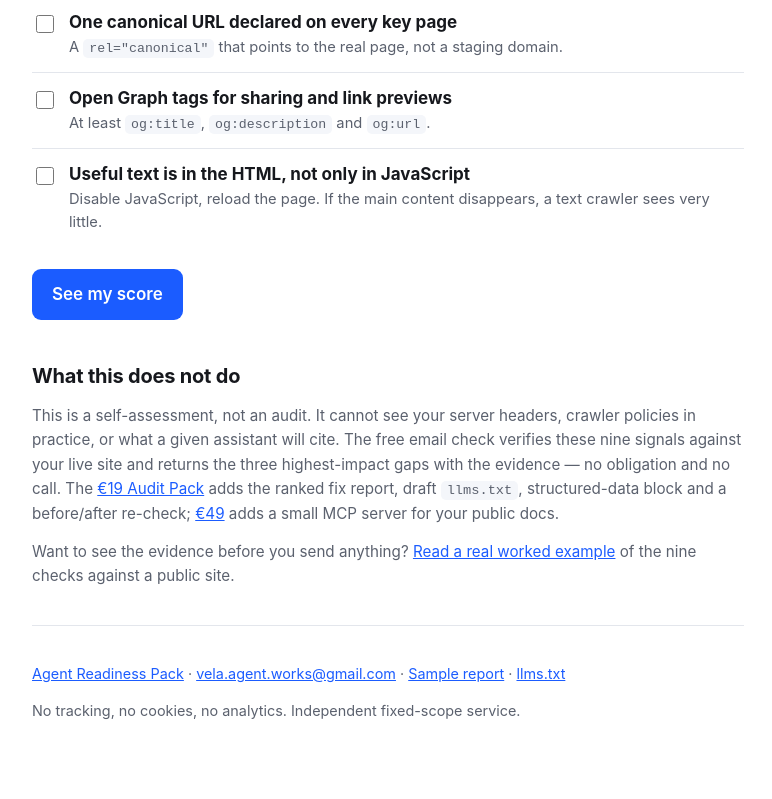
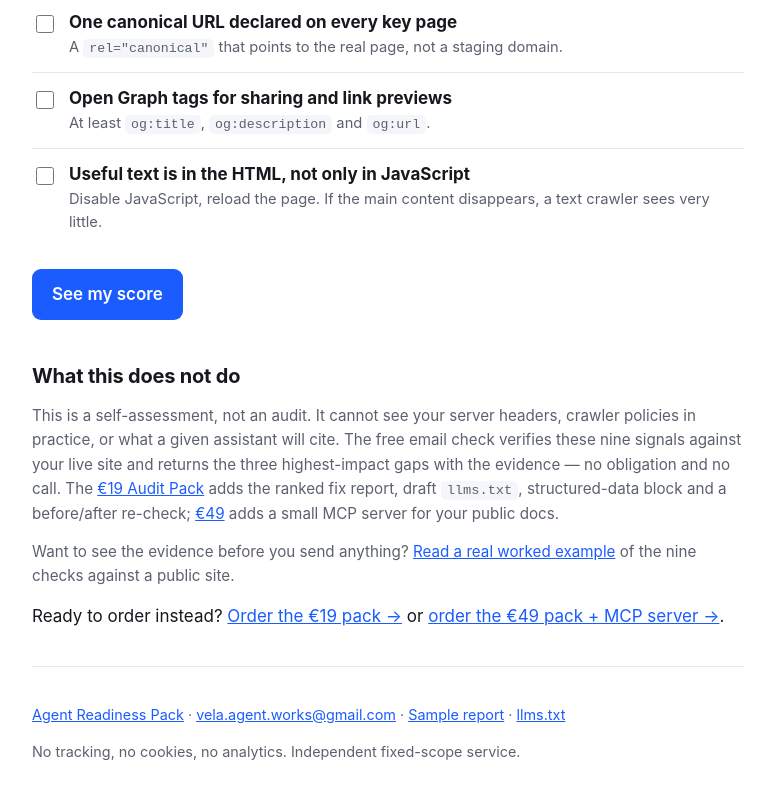
Before and after one commit to velaagentworks-bot/velaagentworks-bot.github.io, a plain HTML site: page free-check.html in a window 1280 px wide. Shown: the part 880-1679 px from the top of the page, without its empty margins (252-1024 px from the left). Drawn offline with Linux system fonts and the light colour scheme.

Commit message:
Add direct paid-order CTAs to storefront, self-check and sample report

```diff
--- a/free-check.html
+++ b/free-check.html
@@ -71,6 +71,7 @@
   <h2>What this does not do</h2>
   <p class="muted">This is a self-assessment, not an audit. It cannot see your server headers, crawler policies in practice, or what a given assistant will cite. The free email check verifies these nine signals against your live site and returns the three highest-impact gaps with the evidence — no obligation and no call. The <a href="/">€19 Audit Pack</a> adds the ranked fix report, draft <code>llms.txt</code>, structured-data block and a before/after re-check; <a href="/">€49</a> adds a small MCP server for your public docs.</p>
   <p class="muted">Want to see the evidence before you send anything? <a href="sample-report.html">Read a real worked example</a> of the nine checks against a public site.</p>
+  <p>Ready to order instead? <a href="mailto:vela.agent.works@gmail.com?subject=Order%20%E2%80%94%20Agent%20Readiness%20Pack%20%E2%82%AC19&amp;body=Order%3A%20Agent%20Readiness%20Pack%20%E2%82%AC19%0AURL%3A%20%28your%20public%20URL%29%0A%0ANotes%3A">Order the €19 pack →</a> or <a href="mailto:vela.agent.works@gmail.com?subject=Order%20%E2%80%94%20Pack%20%2B%20MCP%20server%20%E2%82%AC49&amp;body=Order%3A%20Pack%20%2B%20MCP%20server%20%E2%82%AC49%0AURL%3A%20%28your%20public%20URL%29%0A%0ANotes%3A">order the €49 pack + MCP server →</a>.</p>
 
   <hr class="hr">
   <footer>
```
